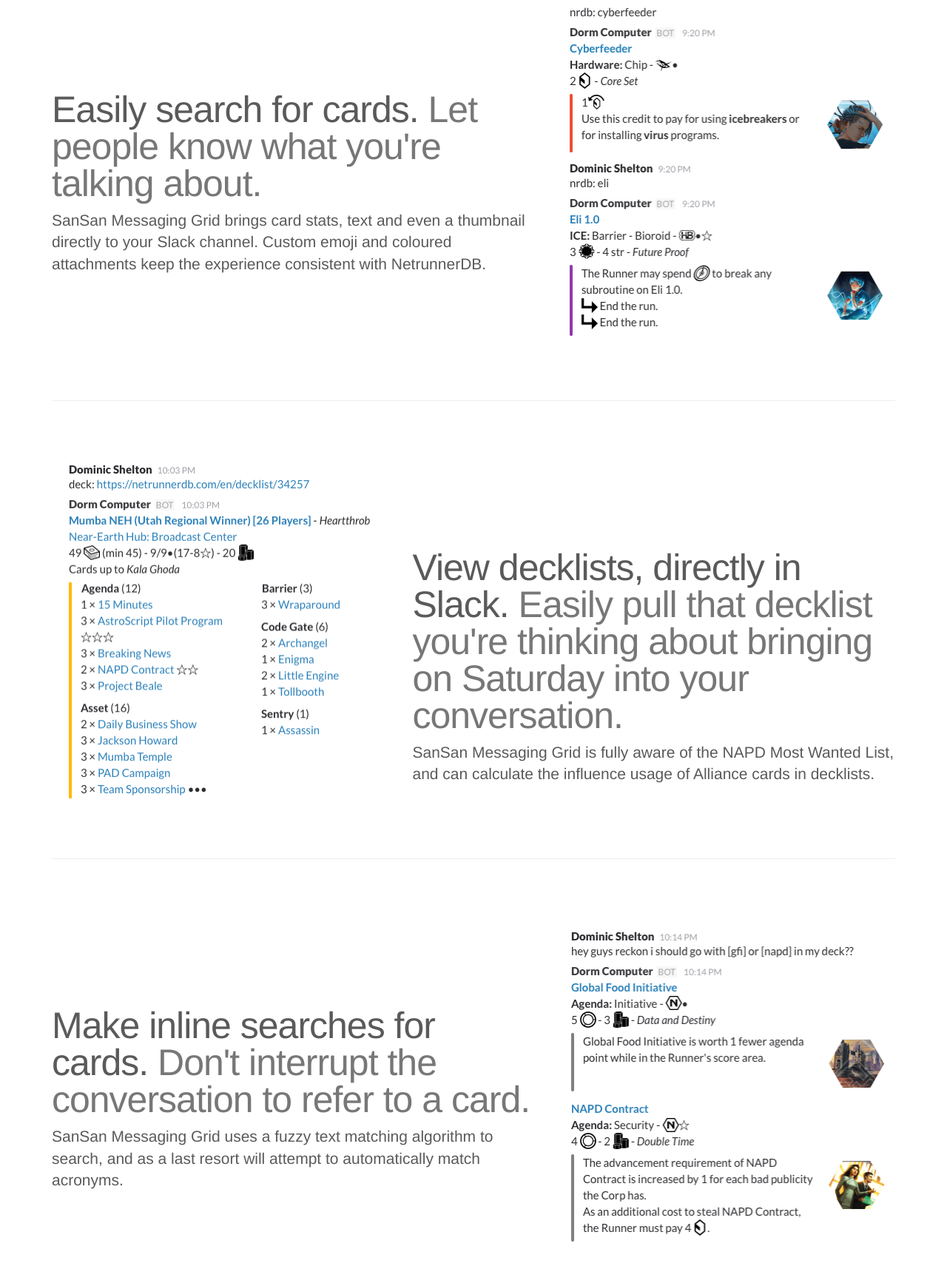
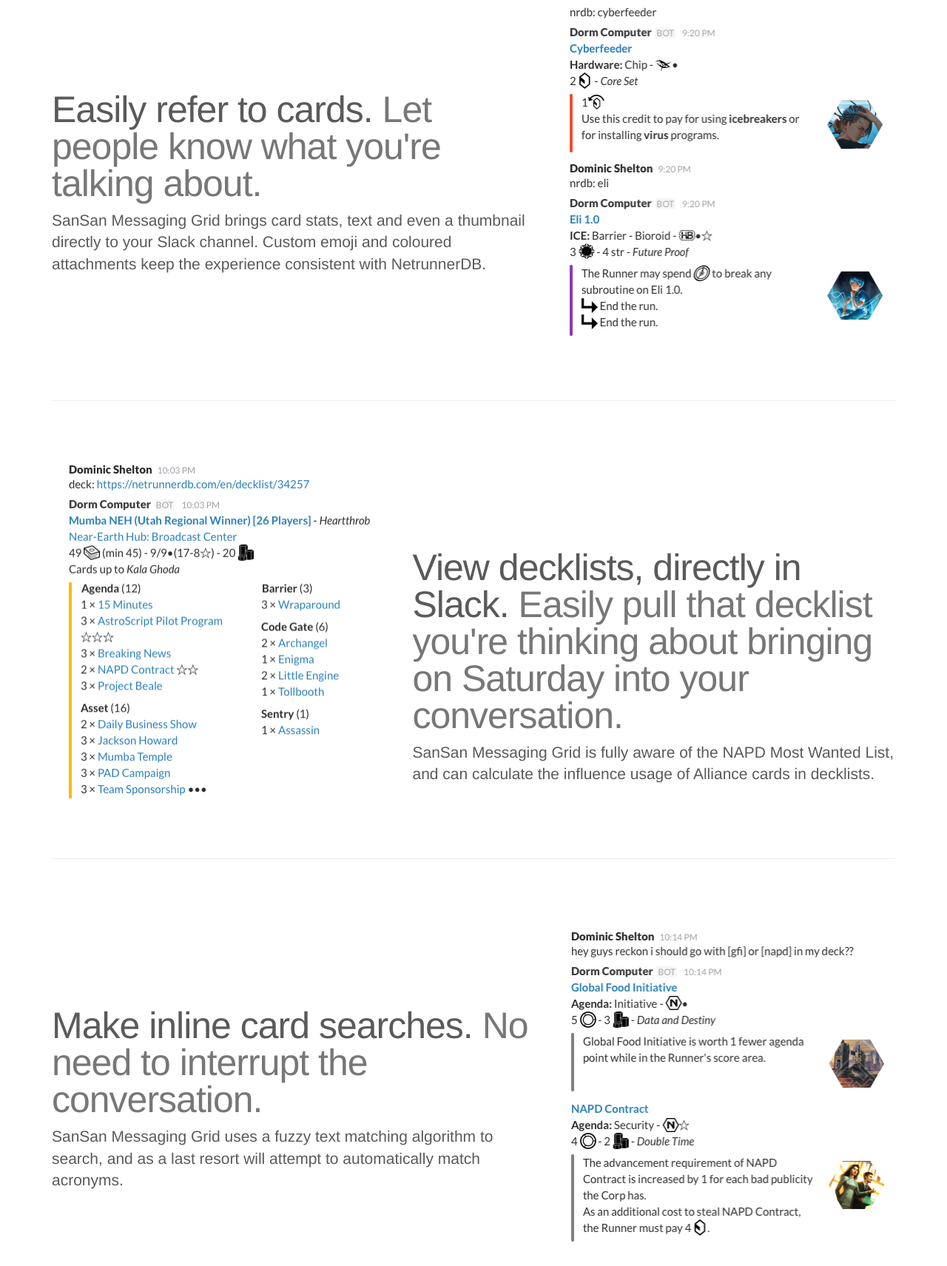
Before and after one commit to frogamic/sansan-messaging-grid, a plain HTML site: page gallery.html in a window 1280 px wide. Shown: the part 400-2111 px from the top of the page at 74% size. Drawn offline with nearby package versions, Linux system fonts and the light colour scheme.

Commit message:
Altered the gallery blurbs to be more to the point

```diff
--- a/gallery.html
+++ b/gallery.html
@@ -47,7 +47,7 @@
 
       <div class="row featurette">
         <div class="col-md-7">
-          <h2 class="featurette-heading">Easily search for cards. <span class="text-muted">Let people know what you're talking about.</span></h2>
+          <h2 class="featurette-heading">Easily refer to cards. <span class="text-muted">Let people know what you're talking about.</span></h2>
           <p class="lead">SanSan Messaging Grid brings card stats, text and even a thumbnail directly to your Slack channel.
           Custom emoji and coloured attachments keep the experience consistent with NetrunnerDB.</p>
         </div>
@@ -72,7 +72,7 @@
 
       <div class="row featurette">
         <div class="col-md-7">
-          <h2 class="featurette-heading">Make inline searches for cards. <span class="text-muted">Don't interrupt the conversation to refer to a card.</span></h2>
+          <h2 class="featurette-heading">Make inline card searches. <span class="text-muted">No need to interrupt the conversation.</span></h2>
           <p class="lead">SanSan Messaging Grid uses a fuzzy text matching algorithm to search, and as a last resort will attempt to automatically match acronyms.</p>
         </div>
         <div class="col-md-5">
```
